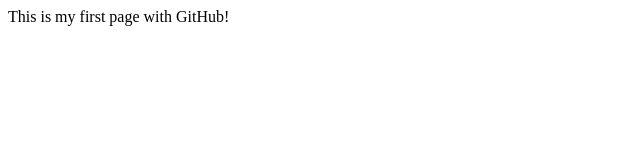
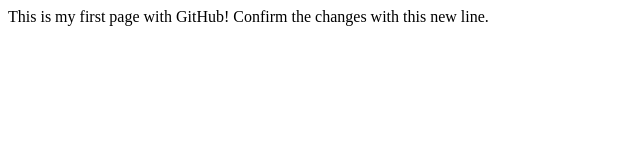
Before and after one commit to emusyo01/CS20, a plain HTML site: page index.html in a window 1280 px wide. Shown: the whole page, without its empty margins (0-640 px from the left). Drawn offline with Linux system fonts and the light colour scheme.

Commit message:
Update index.html
Made changes to confirm that my changes are taking place.

```diff
--- a/index.html
+++ b/index.html
@@ -9,6 +9,7 @@
 
 <body>
         This is my first page with GitHub!
+        Confirm the changes with this new line.
 </body>
 
 </html>
```
